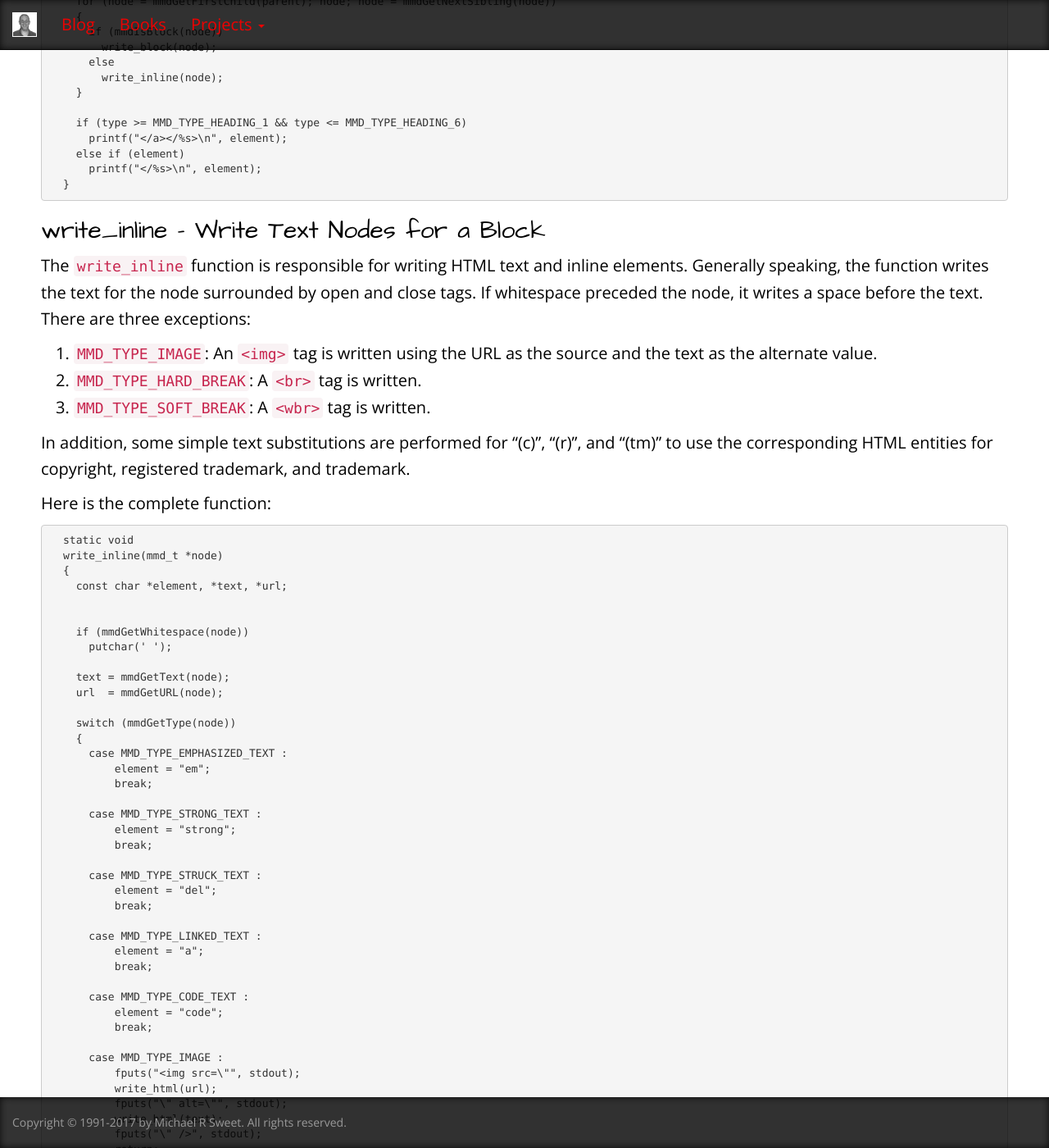
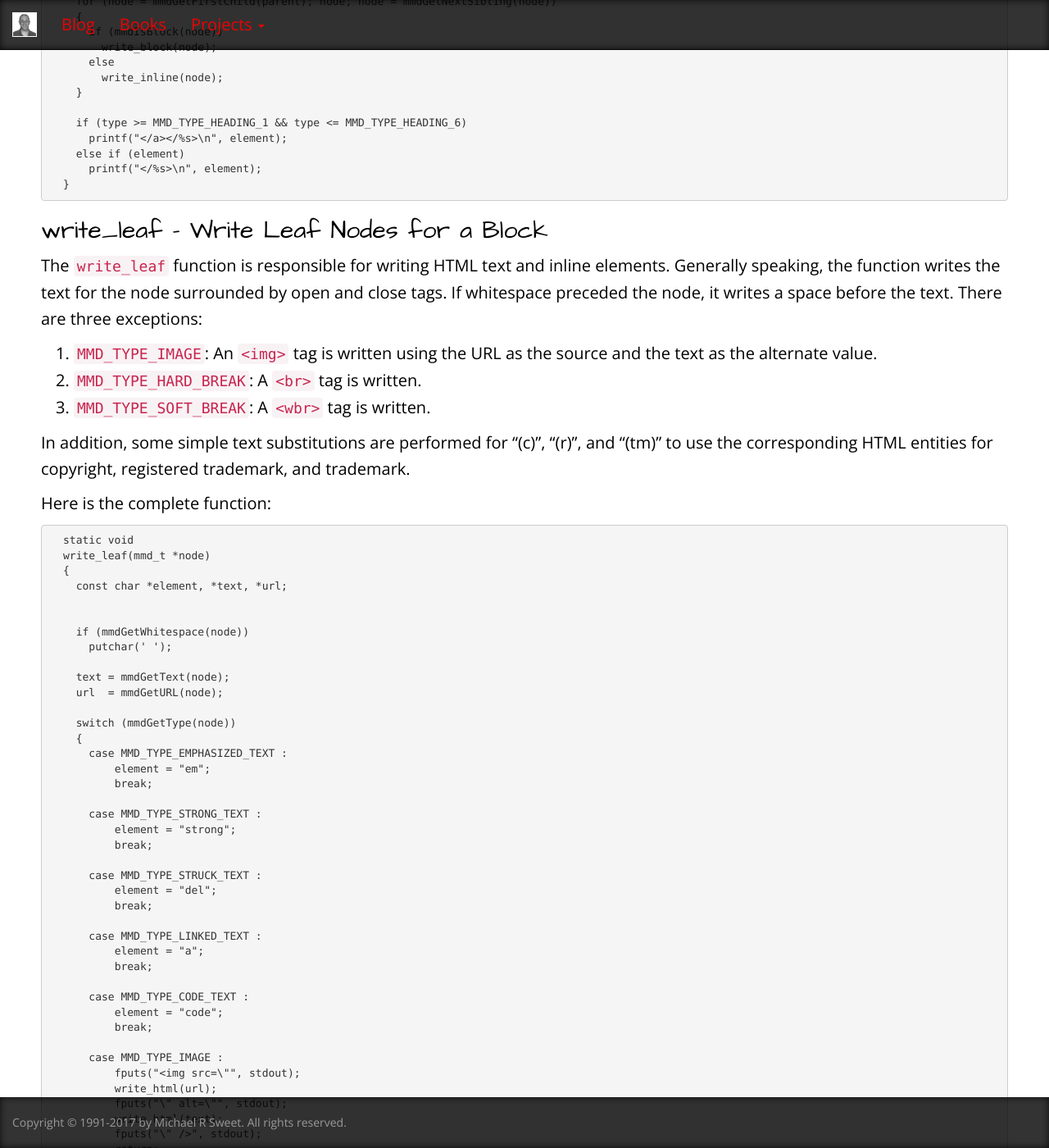
Before and after one commit to michaelrsweet/michaelrsweet.github.com, a Jekyll site: the page built from mmd/mmd.md, in a window 1280 px wide and 1400 px high, scrolled down 4613 px. Shown: the whole window at 82% size. Built offline with Jekyll 4.4.1, drawn with Linux system fonts in a browser that asks for light colours; some of the changed text lies outside the part shown.

Commit message:
Update mmd content.`

```diff
--- a/mmd/mmd.md
+++ b/mmd/mmd.md
@@ -58,13 +59,14 @@ Each node has an associated type that can be retrieved using the `mmdGetType` fu
 
 Generally there are two categories of nodes: "block" nodes which contain other
 nodes and "leaf" nodes that contain text fragments, links, images, and breaks.
-The `mmdIsBlock` function provides a quick test whether a given node is a block
-or leak node.
+The [`mmdIsBlock`](@) function provides a quick test whether a given node is a
+block or leaf node.
 
-The `mmdGetText` function retrieves the text fragment associated with the node.
-The `mmdGetWhitespace` function reports whether there was leading whitespace
-before the text fragment or image. And the `mmdGetURL` function retrieves the
-URL associated with a `MMD_TYPE_LINKED_TEXT` or `MMD_TYPE_IMAGE` node.
+The [`mmdGetText`](@) function retrieves the text fragment associated with the
+node.  The [`mmdGetWhitespace`](@) function reports whether there was leading
+whitespace before the text fragment or image.  And the [`mmdGetURL`](@) function
+retrieves the URL associated with a `MMD_TYPE_LINKED_TEXT` or `MMD_TYPE_IMAGE`
+node.
 
 
 ## Navigating the Document Tree
@@ -97,8 +100,8 @@ using the `mmdGetPrevSibling` and `mmdGetNextSibling` functions:
 
 ## Retrieving Document Metadata
 
-The `mmdGetMetadata` function retrieves the metadata associated with a given
-keyword.  For example, the following code will retrieve the title of the
+The [`mmdGetMetadata`](@) function retrieves the metadata associated with a
+given keyword.  For example, the following code will retrieve the title of the
 document:
 
     mmd_t *doc; /* previously loaded document */
@@ -108,7 +111,7 @@ document:
 
 ## Freeing Memory
 
-The `mmdFree` function frees the memory used for the document tree:
+The [`mmdFree`](@) function frees the memory used for the document tree:
 
     mmd_t *doc; /* previously loaded document */
 
@@ -119,7 +122,7 @@ The `mmdFree` function frees the memory used for the document tree:
 
 One of the most common uses for Markdown is for generating HTML, and the
 `testmmd` program included with `mmd` does exactly that using four functions:
-`write_block`, `write_inline`, `write_html`, and `make_anchor`.
+`write_block`, `write_leaf`, `write_html`, and `make_anchor`.
 
 ## write_block - Write Block Nodes
 
@@ -237,9 +240,9 @@ Here is the complete function:
     }
 
 
-## write_inline - Write Text Nodes for a Block
+## write_leaf - Write Leaf Nodes for a Block
 
-The `write_inline` function is responsible for writing HTML text and inline
+The `write_leaf` function is responsible for writing HTML text and inline
 elements.  Generally speaking, the function writes the text for the node
 surrounded by open and close tags.  If whitespace preceded the node, it writes
 a space before the text.  There are three exceptions:
@@ -256,7 +259,7 @@ trademark, and trademark.
 Here is the complete function:
 
     static void
-    write_inline(mmd_t *node)
+    write_leaf(mmd_t *node)
     {
       const char *element, *text, *url;
 
@@ -505,7 +508,7 @@ The `mmdGetPrevSibling` function returns the previous sibling of the specified
 node, if any.
 
 
-## mmdGetText - Get Text Associated with a Node
+## mmdGetText
 
     const char *
     mmdGetText(mmd_t *node);
```
Also changed, not shown: other parts of mmd/mmd.md (+28 -22 lines), mmd/index.md (+10 -3 lines).
